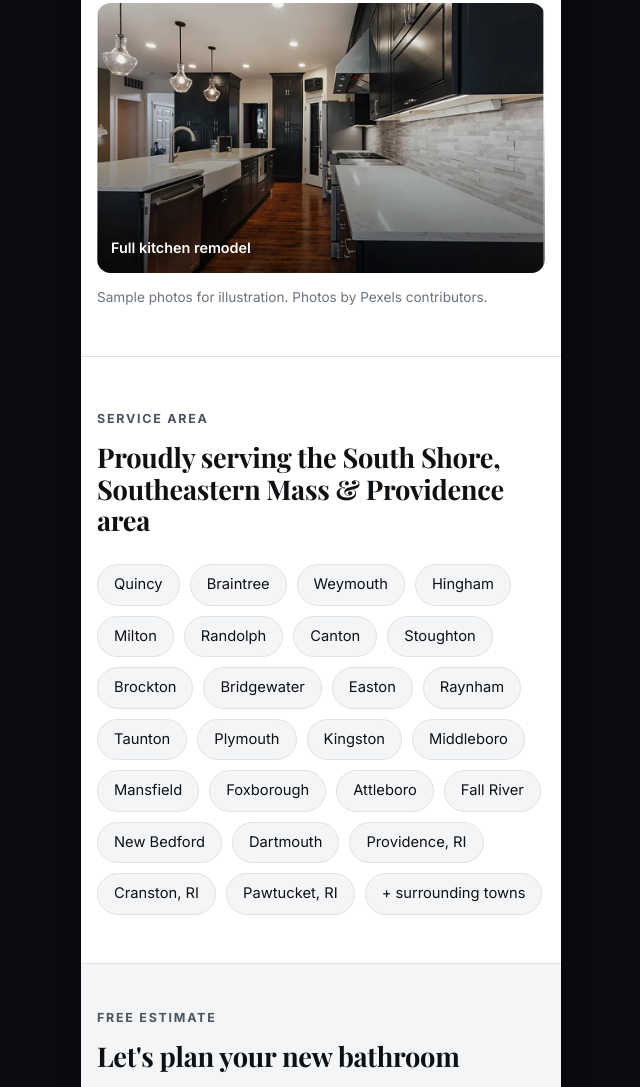
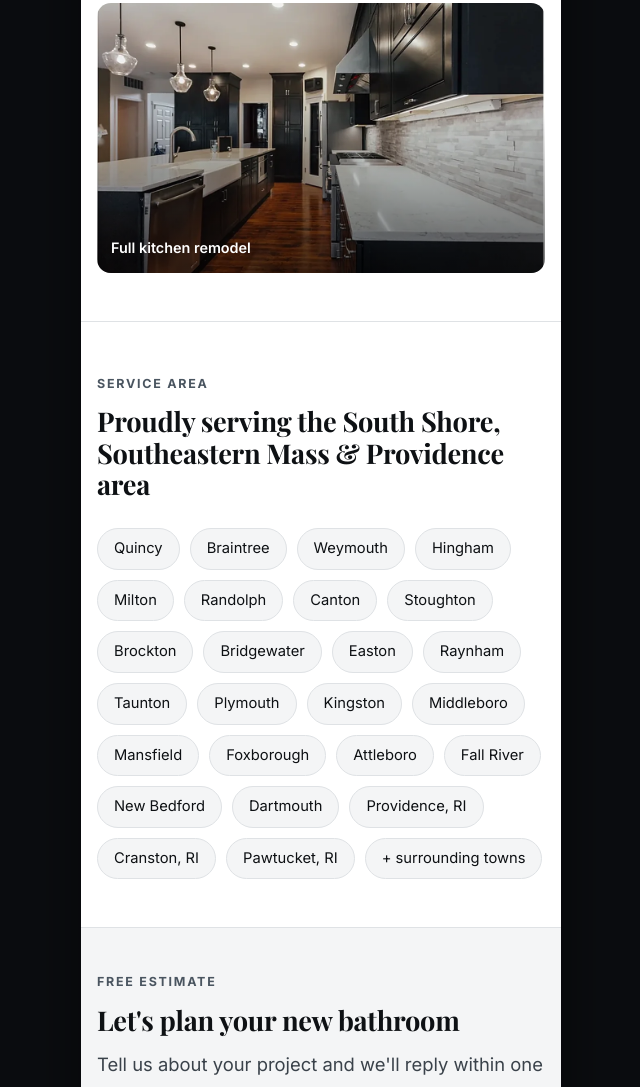
Before and after one commit to lopesgv88/roda-nova, a plain HTML site: page site/index.html in a window 1280 px wide. Shown: the part 6863-7950 px from the top of the page, without its empty margins (319-959 px from the left). Drawn offline with nearby package versions, Linux system fonts and the light colour scheme; a web font is replaced by a local one.

Commit message:
Remove gallery sample-photos note
Co-Authored-By: Claude Sonnet 5.5 <noreply@anthropic.com>
Claude-Session: https://claude.ai/code/session_01MuStzRBgTPULtyMzPKvxtS

```diff
--- a/site/index.html
+++ b/site/index.html
@@ -145,7 +145,6 @@
     <div class="g g4" role="img" aria-label="Master bathroom with frameless glass walk-in shower, black fixtures and wood-look tile floor"><span>Master bath</span></div>
     <div class="g g5" role="img" aria-label="Full kitchen remodel with dark cabinets, quartz countertops, stacked stone backsplash and hardwood floor"><span>Full kitchen remodel</span></div>
   </div>
-  <p class="gal-note">Sample photos for illustration. Photos by Pexels contributors.</p>
 </div></section>
 
 <section class="areas" id="areas"><div class="wrap">
```
